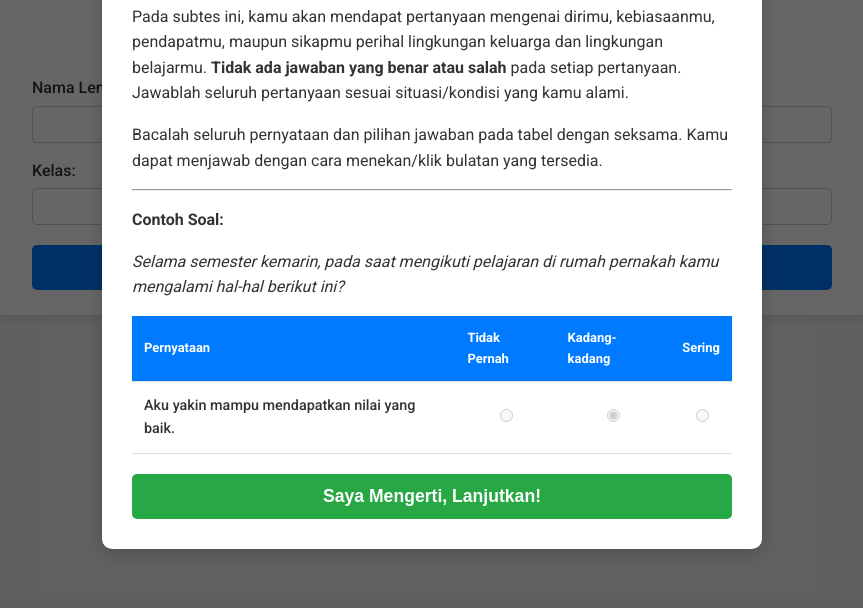
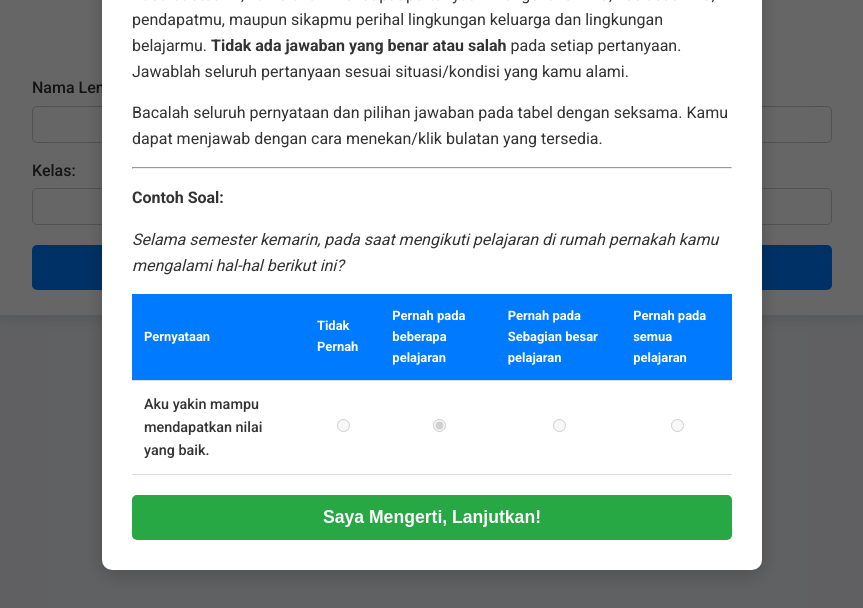
Before and after one commit to pakteguhcom/slb, a plain HTML site: page index.html in a window 1280 px wide. Shown: the part 178-786 px from the top of the page, without its empty margins (208-1071 px from the left). Drawn offline with Linux system fonts and the light colour scheme.

Commit message:
Update index.html

```diff
--- a/index.html
+++ b/index.html
@@ -20,11 +20,23 @@
             <p><strong>Contoh Soal:</strong></p>
             <p><i>Selama semester kemarin, pada saat mengikuti pelajaran di rumah pernakah kamu mengalami hal-hal berikut ini?</i></p>
             <table class="question-table example-table">
-                <thead>
-                    <tr><th>Pernyataan</th><th>Tidak Pernah</th><th>Kadang-kadang</th><th>Sering</th></tr>
+                 <thead>
+                    <tr>
+                        <th>Pernyataan</th>
+                        <th>Tidak Pernah</th>
+                        <th>Pernah pada beberapa pelajaran</th>
+                        <th>Pernah pada Sebagian besar pelajaran</th>
+                        <th>Pernah pada semua pelajaran</th>
+                    </tr>
                 </thead>
                 <tbody>
-                    <tr><td>Aku yakin mampu mendapatkan nilai yang baik.</td><td><input type="radio" disabled></td><td><input type="radio" checked disabled></td><td><input type="radio" disabled></td></tr>
+                    <tr>
+                        <td>Aku yakin mampu mendapatkan nilai yang baik.</td>
+                        <td><input type="radio" name="contoh" disabled></td>
+                        <td><input type="radio" name="contoh" checked disabled></td>
+                        <td><input type="radio" name="contoh" disabled></td>
+                        <td><input type="radio" name="contoh" disabled></td>
+                    </tr>
                 </tbody>
             </table>
             <button id="close-instructions-btn">Saya Mengerti, Lanjutkan!</button>
```
